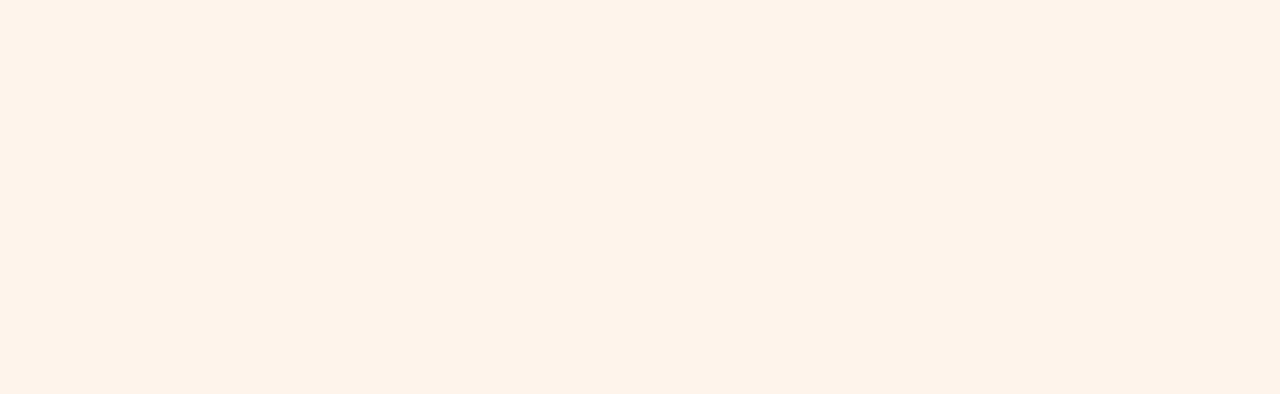
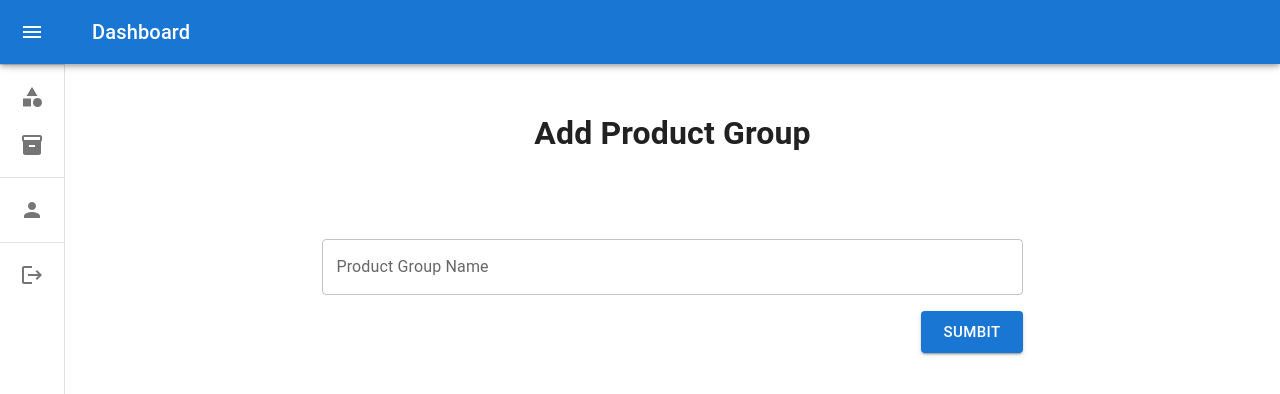
Before and after one commit to shafinmurani/enquiryform, a React (Create React App) app: page /product-group/add in a window 1280 px wide. Before the commit this address had no page. Shown: the top 394 px of the page. Built offline with nearby package versions, Linux system fonts and the light colour scheme.

Commit message:
Add category working

```diff
--- a/src/App.js
+++ b/src/App.js
@@ -1,8 +1,11 @@
 import AuthManager from "./pages/AuthManager";
-import Dashboard from "./pages/Dashboard";
+import ProductGroup from "./pages/product_group/ProductGroup";
 import Login from "./pages/Login";
 import { BrowserRouter as Router, Routes, Route } from "react-router-dom";
 import Logout from "./pages/Logout";
+import Product from "./pages/product/Product";
+import Party from "./pages/party/Party";
+import AddProductGroup from "./pages/product_group/AddProductGroup";
 function App() {
   console.log(localStorage.getItem("jwt-token"));
   return (
@@ -11,7 +14,10 @@ function App() {
         <Route path="/" Component={AuthManager} />
         <Route path="/login" Component={Login} />{" "}
         <Route path="/logout" Component={Logout} />
-        <Route path="/dashboard" Component={Dashboard} />
+        <Route path="/product-group" Component={ProductGroup} />
+        <Route path="/product-group/add" Component={AddProductGroup} />
+        <Route path="/product" Component={Product} />
+        <Route path="/party" Component={Party} />
       </Routes>
     </Router>
   );
--- a/src/pages/Dashboard.js
+++ b/src/components/DrawerComponent.js
@@ -15,9 +15,8 @@ import ChevronRightIcon from "@mui/icons-material/ChevronRight";
 import CategoryIcon from "@mui/icons-material/Category";
 import InventoryIcon from "@mui/icons-material/Inventory";
 import PersonIcon from "@mui/icons-material/Person";
-import ListTile from "../components/ListTile.js";
+import ListTile from "./ListTile.js";
 import LogoutIcon from "@mui/icons-material/Logout";
-import { useNavigate } from "react-router-dom";
 
 const drawerWidth = 240;
 
@@ -86,7 +85,7 @@ const Drawer = styled(MuiDrawer, {
   }),
 }));
 
-export default function MiniDrawer() {
+export default function DrawerComponent(props) {
   const theme = useTheme();
   const [open, setOpen] = React.useState(false);
 
@@ -97,7 +96,6 @@ export default function MiniDrawer() {
   const handleDrawerClose = () => {
     setOpen(false);
   };
-  const navigate = useNavigate();
 
   return (
     <Box sx={{ display: "flex" }}>
@@ -123,22 +121,45 @@ export default function MiniDrawer() {
       </AppBar>
       <Drawer variant="permanent" open={open}>
         <DrawerHeader>
+          <Typography
+            variant="body2"
+            style={{ marginInline: "auto", display: open ? "block" : "none" }}
+          >
+            MENU
+          </Typography>
           <IconButton onClick={handleDrawerClose}>
             {theme.direction === "rtl" ? (
               <ChevronRightIcon />
             ) : (
-              <ChevronLeftIcon />
+              <>
+                <ChevronLeftIcon />
+              </>
             )}
           </IconButton>
         </DrawerHeader>
         <Divider />
         <List>
-          <ListTile open={open} title="Product Group" icon={<CategoryIcon />} />
-          <ListTile open={open} title="Product" icon={<InventoryIcon />} />
+          <ListTile
+            open={open}
+            title="Product Group"
+            page={"/product-group"}
+            icon={<CategoryIcon />}
+          />
+          <ListTile
+            open={open}
+            title="Product"
+            page={"/product"}
+            icon={<InventoryIcon />}
+          />
         </List>
         <Divider />
         <List>
-          <ListTile open={open} title="Party" icon={<PersonIcon />} />
+          <ListTile
+            open={open}
+            title="Party"
+            icon={<PersonIcon />}
+            page={"/party"}
+          />
         </List>
         <Divider />
         <List>
@@ -152,7 +173,7 @@ export default function MiniDrawer() {
       </Drawer>
       <Box component="main" sx={{ flexGrow: 1, p: 3 }}>
         <DrawerHeader />
-        <Typography paragraph></Typography>
+        {props.children}
       </Box>
     </Box>
   );
--- a/src/pages/AuthManager.js
+++ b/src/pages/AuthManager.js
@@ -8,6 +8,6 @@ export default function AuthManager() {
   if (jwtToken == null) {
     return <Navigate to="/login" />;
   } else {
-    return <Navigate to="/dashboard" />;
+    return <Navigate to="/product-group" />;
   }
 }
--- a/src/pages/Login.js
+++ b/src/pages/Login.js
@@ -41,7 +41,7 @@ export default function Login() {
           console.log(res.data);
           if (res.data.result) {
             localStorage.setItem("jwt-token", res.data.token);
-            navigate("/dashboard");
+            navigate("/product-group");
           } else {
             setErrorField("Invalid Email or Password");
           }
--- /dev/null
+++ b/src/pages/party/Party.js
@@ -0,0 +1,10 @@
+import React from "react";
+import DrawerComponent from "../../components/DrawerComponent";
+
+export default function Party() {
+  return (
+    <>
+      <DrawerComponent>Party</DrawerComponent>
+    </>
+  );
+}
--- /dev/null
+++ b/src/pages/product/Product.js
@@ -0,0 +1,10 @@
+import React from "react";
+import DrawerComponent from "../../components/DrawerComponent";
+
+export default function Product() {
+  return (
+    <>
+      <DrawerComponent>Product</DrawerComponent>
+    </>
+  );
+}
--- /dev/null
+++ b/src/pages/product_group/AddProductGroup.js
@@ -0,0 +1,85 @@
+import React from "react";
+import DrawerComponent from "../../components/DrawerComponent";
+import { Alert, Button, CircularProgress, TextField } from "@mui/material";
+import axios from "axios";
+export default function AddProductGroup() {
+  const [productGroupName, setProductGroupName] = React.useState("");
+  const [result, setResult] = React.useState("0");
+  const [message, setMessage] = React.useState("");
+  const [isLoading, setIsLoading] = React.useState(false);
+  const submit = () => {
+    setIsLoading(true);
+    axios
+      .post("http://localhost:3001/api/product-group/add", {
+        category: productGroupName,
+      })
+      .then((res) => {
+        console.log(res.data);
+        if (res.data.result) {
+          setResult("success");
+          setMessage(res.data.message);
+          setIsLoading(false);
+        } else {
+          setResult("error");
+          setMessage(res.data.message);
+          setIsLoading(false);
+        }
+      });
+  };
+  return (
+    <>
+      <DrawerComponent>
+        <div
+          style={{
+            display: "flex",
+            flexDirection: "row",
+            justifyContent: "center",
+            alignItems: "center",
+          }}
+        >
+          <h1>Add Product Group</h1>
+        </div>
+        <div style={{ width: "60%", marginInline: "auto" }}>
+          <div
+            style={{
+              display: "flex",
+              flexDirection: "column",
+              justifyContent: "flex-start",
+              marginTop: "1rem",
+              gap: "1rem",
+              alignItems: "flex-end",
+            }}
+          >
+            <Alert
+              style={{
+                width: "100%",
+                display: result.length === 0 ? "none" : "",
+              }}
+              severity={result}
+            >
+              {message}
+            </Alert>
+            <TextField
+              onChange={(e) => setProductGroupName(e.target.value)}
+              style={{ width: "100%" }}
+              label="Product Group Name"
+            />
+            <Button
+              onClick={submit}
+              disabled={isLoading}
+              size="large"
+              variant="contained"
+              style={{ flex: "2" }}
+            >
+              {isLoading ? (
+                <CircularProgress style={{ color: "white" }} />
+              ) : (
+                "Sumbit"
+              )}
+            </Button>
+          </div>
+        </div>
+      </DrawerComponent>
+    </>
+  );
+}
--- /dev/null
+++ b/src/pages/product_group/ProductGroup.js
@@ -0,0 +1,42 @@
+import React from "react";
+import DrawerComponent from "../../components/DrawerComponent";
+import { Button } from "@mui/material";
+import { Add, Delete } from "@mui/icons-material";
+import { Link } from "react-router-dom";
+
+export default function ProductGroup() {
+  return (
+    <>
+      <DrawerComponent>
+        <div
+          style={{
+            display: "flex",
+            flexDirection: "row",
+            justifyContent: "center",
+            alignItems: "center",
+          }}
+        >
+          <h1>Product Group</h1>
+        </div>
+        <div
+          style={{
+            display: "flex",
+            flexDirection: "row",
+            justifyContent: "flex-start",
+            gap: "1rem",
+            alignItems: "center",
+          }}
+        >
+          <Link to="/product-group/add">
+            <Button startIcon={<Add />} variant="contained">
+              Add
+            </Button>
+          </Link>
+          <Button startIcon={<Delete />} variant="contained" color="error">
+            delete
+          </Button>
+        </div>
+      </DrawerComponent>
+    </>
+  );
+}
```
